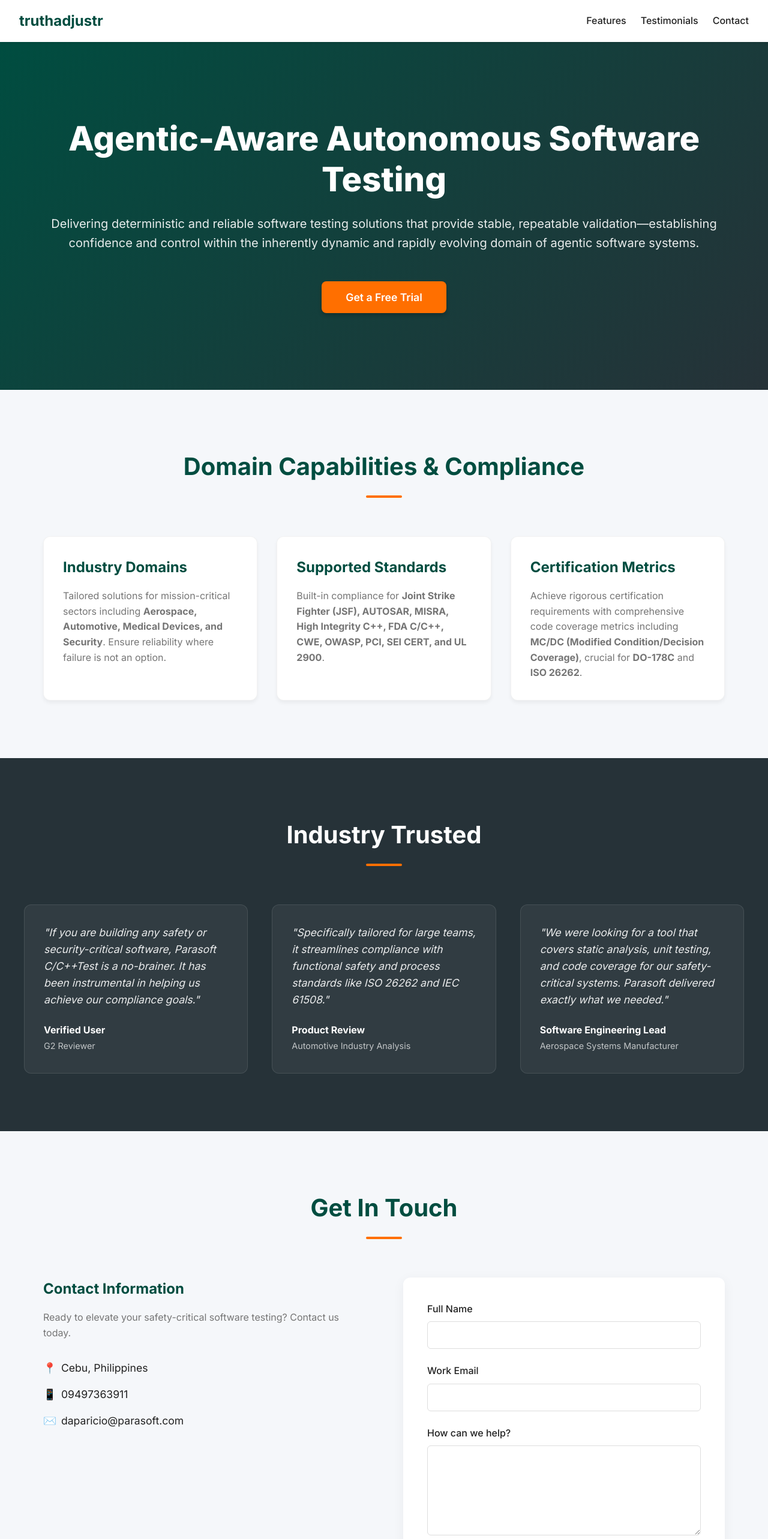
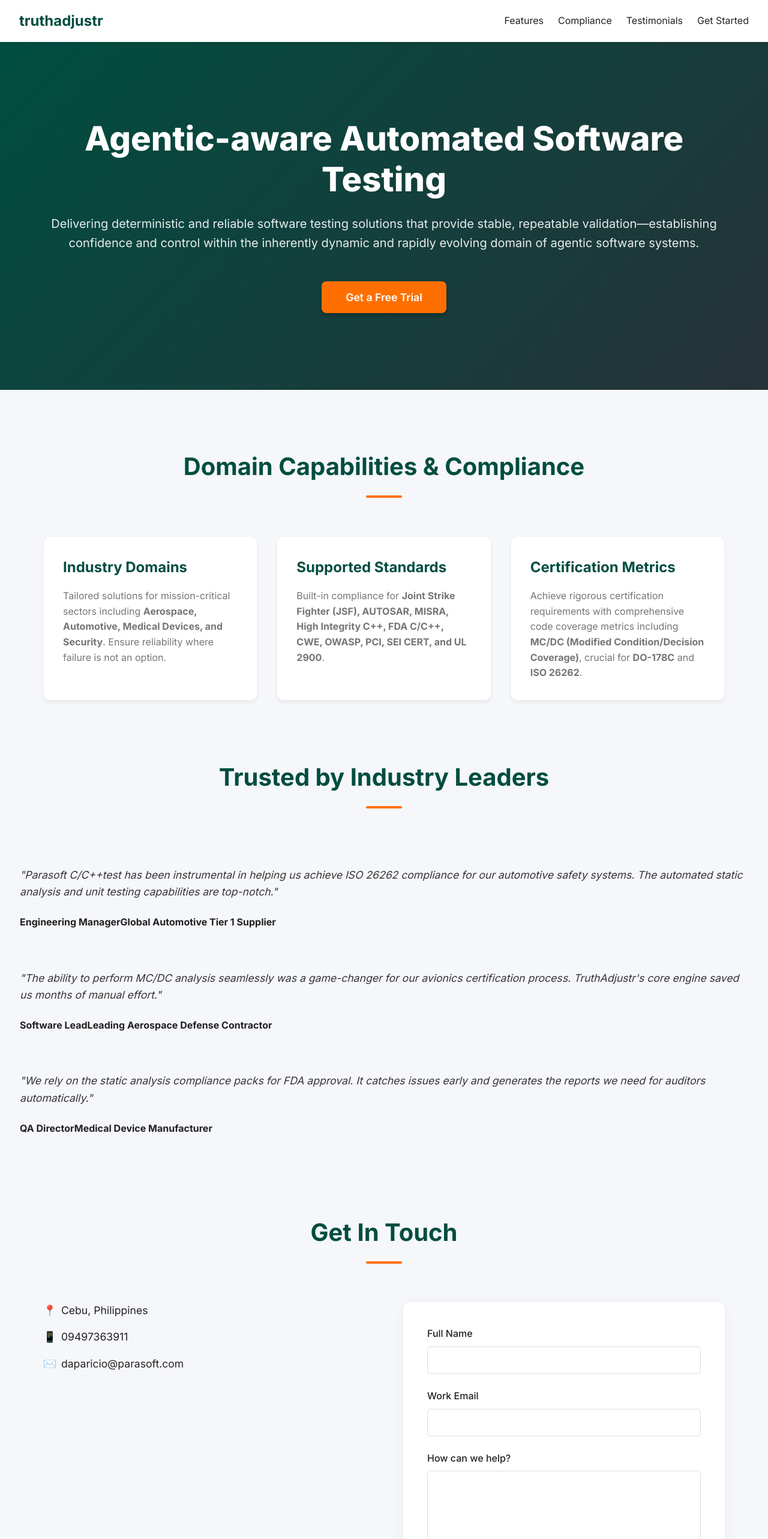
Before and after one commit to daparic/ta, a Next.js app: page / in a window 1280 px wide. Shown: the top 2566 px of the page at 60% size. Built offline with nearby package versions, Linux system fonts and the light colour scheme.

Commit message:
Integrate ContactForm component into landing page

```diff
--- a/app/page.js
+++ b/app/page.js
@@ -8,17 +8,18 @@ export default function Home() {
       <header className={styles.header}>
         <div className={styles.logo}>truthadjustr</div>
         <nav className={styles.nav}>
-          <a href="#features" className={styles.navLink}>Features</a>
-          <a href="#testimonials" className={styles.navLink}>Testimonials</a>
-          <a href="#contact" className={styles.navLink}>Contact</a>
+          <a href="#features">Features</a>
+          <a href="#compliance">Compliance</a>
+          <a href="#testimonials">Testimonials</a>
+          <a href="#contact" className={styles.ctaButtonSmall}>Get Started</a>
         </nav>
       </header>
 
-      <main>
+      <main className={styles.main}>
         {/* Hero Section */}
         <section className={styles.hero}>
           <h1 className={styles.heroTitle}>
-            Agentic-Aware Autonomous Software Testing
+            Agentic-aware Automated Software Testing
           </h1>
           <p className={styles.heroSubtitle}>
             Delivering deterministic and reliable software testing solutions that provide stable, repeatable validation—establishing confidence and control within the inherently dynamic and rapidly evolving domain of agentic software systems.
@@ -55,43 +56,38 @@ export default function Home() {
         </section>
 
         {/* Testimonials Section */}
-        <section id="testimonials" className={styles.testimonials}>
-          <h2 className={styles.sectionTitle} style={{ color: 'white' }}>Industry Trusted</h2>
-          <div className={styles.testimonialGrid}>
+        <section id="testimonials" className={styles.sectionAlt}>
+          <h2 className={styles.sectionTitle}>Trusted by Industry Leaders</h2>
+          <div className={styles.testimonialsGrid}>
             <div className={styles.testimonialCard}>
-              <p className={styles.quote}>
-                "If you are building any safety or security-critical software, Parasoft C/C++Test is a no-brainer. It has been instrumental in helping us achieve our compliance goals."
-              </p>
-              <span className={styles.author}>Verified User</span>
-              <span className={styles.role}>G2 Reviewer</span>
+              <p className={styles.quote}>"Parasoft C/C++test has been instrumental in helping us achieve ISO 26262 compliance for our automotive safety systems. The automated static analysis and unit testing capabilities are top-notch."</p>
+              <div className={styles.author}>
+                <strong>Engineering Manager</strong>
+                <span>Global Automotive Tier 1 Supplier</span>
+              </div>
             </div>
             <div className={styles.testimonialCard}>
-              <p className={styles.quote}>
-                "Specifically tailored for large teams, it streamlines compliance with functional safety and process standards like ISO 26262 and IEC 61508."
-              </p>
-              <span className={styles.author}>Product Review</span>
-              <span className={styles.role}>Automotive Industry Analysis</span>
+              <p className={styles.quote}>"The ability to perform MC/DC analysis seamlessly was a game-changer for our avionics certification process. TruthAdjustr's core engine saved us months of manual effort."</p>
+              <div className={styles.author}>
+                <strong>Software Lead</strong>
+                <span>Leading Aerospace Defense Contractor</span>
+              </div>
             </div>
             <div className={styles.testimonialCard}>
-              <p className={styles.quote}>
-                "We were looking for a tool that covers static analysis, unit testing, and code coverage for our safety-critical systems. Parasoft delivered exactly what we needed."
-              </p>
-              <span className={styles.author}>Software Engineering Lead</span>
-              <span className={styles.role}>Aerospace Systems Manufacturer</span>
+              <p className={styles.quote}>"We rely on the static analysis compliance packs for FDA approval. It catches issues early and generates the reports we need for auditors automatically."</p>
+              <div className={styles.author}>
+                <strong>QA Director</strong>
+                <span>Medical Device Manufacturer</span>
+              </div>
             </div>
           </div>
         </section>
 
         {/* Contact Section */}
-        <section id="contact" className={`${styles.section} ${styles.contactSection}`}>
+        <section id="contact" className={styles.section}>
           <h2 className={styles.sectionTitle}>Get In Touch</h2>
           <div className={styles.contactContainer}>
             <div className={styles.contactInfo}>
-              <h3>Contact Information</h3>
-              <p style={{ marginBottom: '2rem', color: 'var(--text-light)' }}>
-                Ready to elevate your safety-critical software testing? Contact us today.
-              </p>
-
               <div className={styles.infoItem}>
                 <span>📍</span>
                 <span>Cebu, Philippines</span>
@@ -106,24 +102,7 @@ export default function Home() {
               </div>
             </div>
 
-            <form className={styles.form} action="https://formspree.io/f/meezrkdz" method="POST">
-              <div className={styles.formGroup}>
-                <label htmlFor="name" className={styles.label}>Full Name</label>
-                <input type="text" id="name" name="name" className={styles.input} placeholder="" />
-              </div>
-
-              <div className={styles.formGroup}>
-                <label htmlFor="email" className={styles.label}>Work Email</label>
-                <input type="email" id="email" name="email" className={styles.input} placeholder="" />
-              </div>
-
-              <div className={styles.formGroup}>
-                <label htmlFor="message" className={styles.label}>How can we help?</label>
-                <textarea id="message" name="message" className={styles.textarea} placeholder=""></textarea>
-              </div>
-
-              <button type="submit" className={styles.submitBtn}>Send Message</button>
-            </form>
+            <ContactForm />
           </div>
         </section>
       </main>
```
